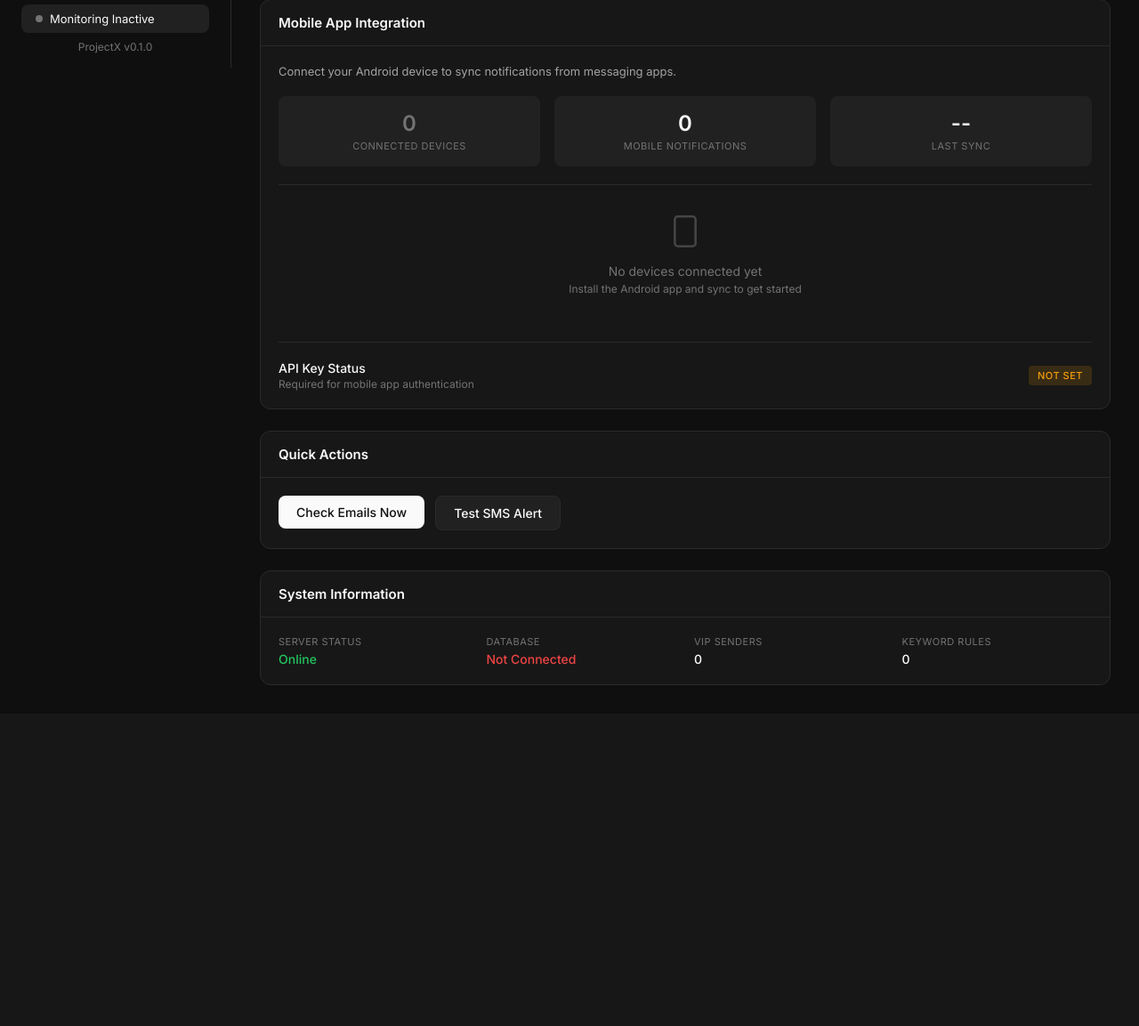
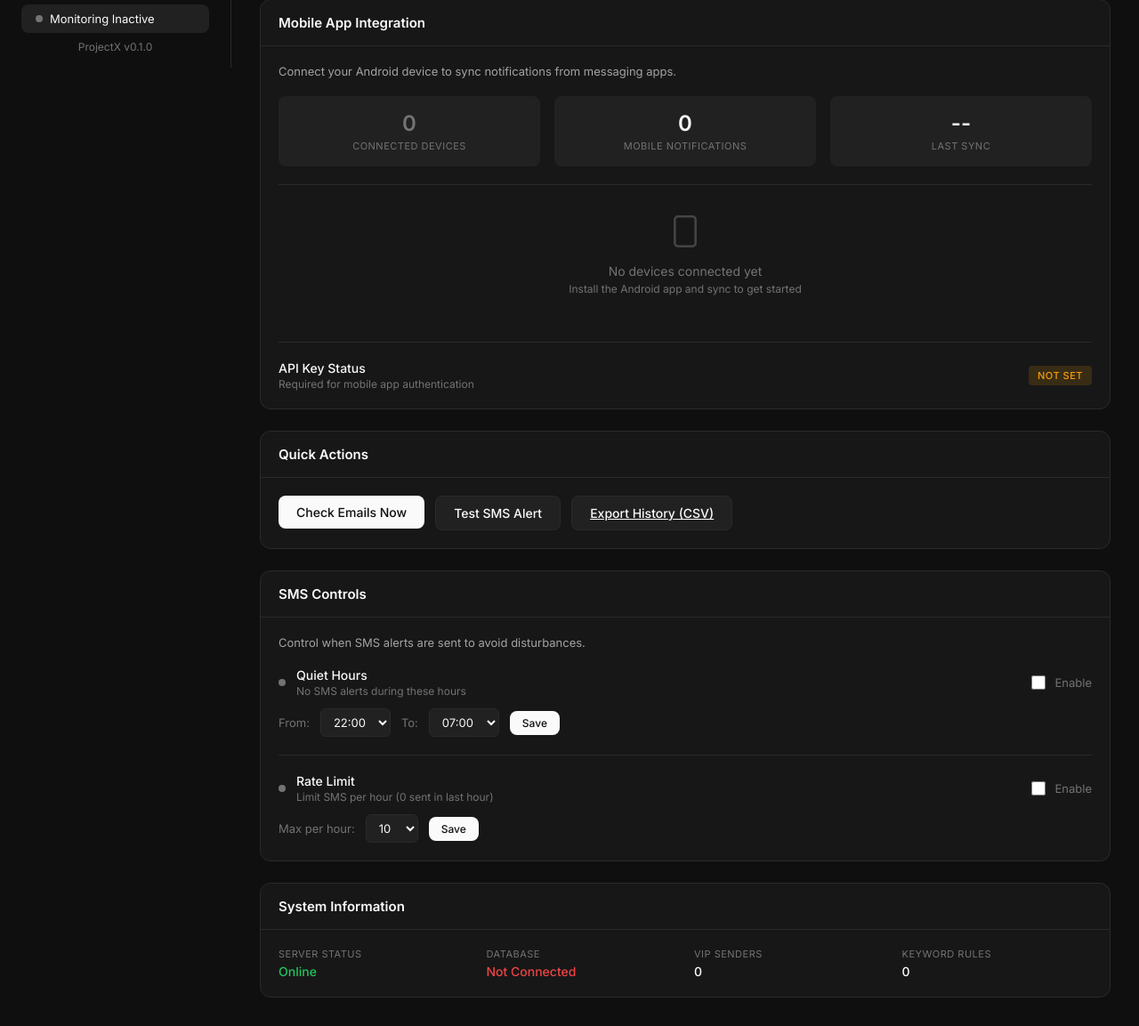
Before and after one commit to redwing-381/projectX, a FastAPI app: page /settings in a window 1280 px wide. Shown: the part 724-1877 px from the top of the page at 89% size. Before the commit the page ends 1494 px from the top, so only its background shows below. Run offline with FastAPI, Linux system fonts and the light colour scheme.

Commit message:
Add quiet hours, rate limiting, and CSV export features

```diff
--- a/src/api/routes/settings.py
+++ b/src/api/routes/settings.py
@@ -38,6 +38,9 @@ async def settings_page(request: Request, db: Session | None = Depends(get_db_op
     api_key_configured = bool(settings.api_key)
     mobile_enabled_count = 0
     mobile_monitoring_enabled = False
+    quiet_hours = {"enabled": False, "start": 22, "end": 7}
+    rate_limit = {"enabled": False, "max_per_hour": 10}
+    sms_last_hour = 0
 
     if db is not None:
         try:
@@ -49,6 +52,9 @@ async def settings_page(request: Request, db: Session | None = Depends(get_db_op
             devices = crud.get_all_devices(db)
             last_sync = crud.get_last_sync_time(db)
             mobile_notification_count = crud.get_total_mobile_notifications(db)
+            quiet_hours = crud.get_quiet_hours(db)
+            rate_limit = crud.get_rate_limit(db)
+            sms_last_hour = crud.get_sms_count_last_hour(db)
 
             # Calculate mobile monitoring status
             mobile_enabled_count = sum(1 for d in devices if getattr(d, 'monitoring_enabled', True))
@@ -72,6 +78,9 @@ async def settings_page(request: Request, db: Session | None = Depends(get_db_op
         "api_key_configured": api_key_configured,
         "mobile_enabled_count": mobile_enabled_count,
         "mobile_monitoring_enabled": mobile_monitoring_enabled,
+        "quiet_hours": quiet_hours,
+        "rate_limit": rate_limit,
+        "sms_last_hour": sms_last_hour,
     })
 
 
@@ -171,3 +180,40 @@ async def toggle_mobile_monitoring(db: Session | None = Depends(get_db_optional)
             logger.error(f"Could not toggle mobile monitoring: {e}")
 
     return RedirectResponse("/settings", status_code=303)
+
+
+@router.post("/settings/set-quiet-hours")
+async def set_quiet_hours(
+    enabled: str = Form("off"),
+    start: int = Form(22),
+    end: int = Form(7),
+    db: Session | None = Depends(get_db_optional),
+):
+    """Set quiet hours settings."""
+    if db is not None:
+        try:
+            is_enabled = enabled == "on"
+            crud.set_quiet_hours(db, is_enabled, start, end)
+            logger.info(f"Quiet hours {'enabled' if is_enabled else 'disabled'} ({start}:00 - {end}:00)")
+        except Exception as e:
+            logger.error(f"Could not set quiet hours: {e}")
+
+    return RedirectResponse("/settings", status_code=303)
+
+
+@router.post("/settings/set-rate-limit")
+async def set_rate_limit(
+    enabled: str = Form("off"),
+    max_per_hour: int = Form(10),
+    db: Session | None = Depends(get_db_optional),
+):
+    """Set rate limit settings."""
+    if db is not None:
+        try:
+            is_enabled = enabled == "on"
+            crud.set_rate_limit(db, is_enabled, max_per_hour)
+            logger.info(f"Rate limit {'enabled' if is_enabled else 'disabled'} ({max_per_hour}/hour)")
+        except Exception as e:
+            logger.error(f"Could not set rate limit: {e}")
+
+    return RedirectResponse("/settings", status_code=303)
--- a/src/templates/settings.html
+++ b/src/templates/settings.html
@@ -205,6 +205,79 @@
                 <form action="/test-urgent" method="post" style="margin: 0;">
                     <button type="submit" class="btn btn-secondary">Test SMS Alert</button>
                 </form>
+                <a href="/history?format=csv" class="btn btn-secondary">Export History (CSV)</a>
+            </div>
+        </div>
+    </div>
+
+    <!-- SMS Controls -->
+    <div style="background: var(--bg-secondary); border: 1px solid var(--sidebar-border); border-radius: 12px; margin-bottom: 24px;">
+        <div style="padding: 16px 20px; border-bottom: 1px solid var(--sidebar-border);">
+            <h3 style="font-size: 15px; font-weight: 600; margin: 0;">SMS Controls</h3>
+        </div>
+        <div style="padding: 20px;">
+            <p style="color: var(--text-secondary); font-size: 13px; margin: 0 0 20px 0;">Control when SMS alerts are sent to avoid disturbances.</p>
+
+            <!-- Quiet Hours -->
+            <div style="margin-bottom: 20px; padding-bottom: 20px; border-bottom: 1px solid var(--sidebar-border);">
+                <form action="/settings/set-quiet-hours" method="post">
+                    <div style="display: flex; align-items: center; justify-content: space-between; margin-bottom: 12px;">
+                        <div style="display: flex; align-items: center; gap: 12px;">
+                            <span style="width: 8px; height: 8px; border-radius: 50%;" class="{% if quiet_hours.enabled %}status-dot-active{% else %}status-dot-inactive{% endif %}"></span>
+                            <div>
+                                <h4 style="font-weight: 500; margin: 0; font-size: 14px;">Quiet Hours</h4>
+                                <p style="color: var(--text-muted); font-size: 12px; margin: 2px 0 0 0;">No SMS alerts during these hours</p>
+                            </div>
+                        </div>
+                        <label style="display: flex; align-items: center; gap: 8px; cursor: pointer;">
+                            <input type="checkbox" name="enabled" value="on" {% if quiet_hours.enabled %}checked{% endif %} style="width: 16px; height: 16px;">
+                            <span style="font-size: 13px; color: var(--text-muted);">Enable</span>
+                        </label>
+                    </div>
+                    <div style="display: flex; align-items: center; gap: 12px;">
+                        <label style="color: var(--text-muted); font-size: 13px;">From:</label>
+                        <select name="start" style="background: var(--bg-tertiary); border: 1px solid var(--sidebar-border); border-radius: 6px; padding: 6px 10px; color: var(--text-primary); font-size: 13px;">
+                            {% for h in range(24) %}
+                            <option value="{{ h }}" {% if quiet_hours.start == h %}selected{% endif %}>{{ '%02d' % h }}:00</option>
+                            {% endfor %}
+                        </select>
+                        <label style="color: var(--text-muted); font-size: 13px;">To:</label>
+                        <select name="end" style="background: var(--bg-tertiary); border: 1px solid var(--sidebar-border); border-radius: 6px; padding: 6px 10px; color: var(--text-primary); font-size: 13px;">
+                            {% for h in range(24) %}
+                            <option value="{{ h }}" {% if quiet_hours.end == h %}selected{% endif %}>{{ '%02d' % h }}:00</option>
+                            {% endfor %}
+                        </select>
+                        <button type="submit" class="btn btn-primary" style="padding: 6px 14px; font-size: 12px;">Save</button>
+                    </div>
+                </form>
+            </div>
+
+            <!-- Rate Limit -->
+            <div>
+                <form action="/settings/set-rate-limit" method="post">
+                    <div style="display: flex; align-items: center; justify-content: space-between; margin-bottom: 12px;">
+                        <div style="display: flex; align-items: center; gap: 12px;">
+                            <span style="width: 8px; height: 8px; border-radius: 50%;" class="{% if rate_limit.enabled %}status-dot-active{% else %}status-dot-inactive{% endif %}"></span>
+                            <div>
+                                <h4 style="font-weight: 500; margin: 0; font-size: 14px;">Rate Limit</h4>
+                                <p style="color: var(--text-muted); font-size: 12px; margin: 2px 0 0 0;">Limit SMS per hour ({{ sms_last_hour }} sent in last hour)</p>
+                            </div>
+                        </div>
+                        <label style="display: flex; align-items: center; gap: 8px; cursor: pointer;">
+                            <input type="checkbox" name="enabled" value="on" {% if rate_limit.enabled %}checked{% endif %} style="width: 16px; height: 16px;">
+                            <span style="font-size: 13px; color: var(--text-muted);">Enable</span>
+                        </label>
+                    </div>
+                    <div style="display: flex; align-items: center; gap: 12px;">
+                        <label style="color: var(--text-muted); font-size: 13px;">Max per hour:</label>
+                        <select name="max_per_hour" style="background: var(--bg-tertiary); border: 1px solid var(--sidebar-border); border-radius: 6px; padding: 6px 10px; color: var(--text-primary); font-size: 13px;">
+                            {% for n in [5, 10, 15, 20, 30, 50] %}
+                            <option value="{{ n }}" {% if rate_limit.max_per_hour == n %}selected{% endif %}>{{ n }}</option>
+                            {% endfor %}
+                        </select>
+                        <button type="submit" class="btn btn-primary" style="padding: 6px 14px; font-size: 12px;">Save</button>
+                    </div>
+                </form>
             </div>
         </div>
     </div>
```
Also changed, not shown: src/api/routes/history.py (+47 -1 lines), src/db/crud.py (+83 -0 lines), src/services/pipeline.py (+39 -5 lines).
